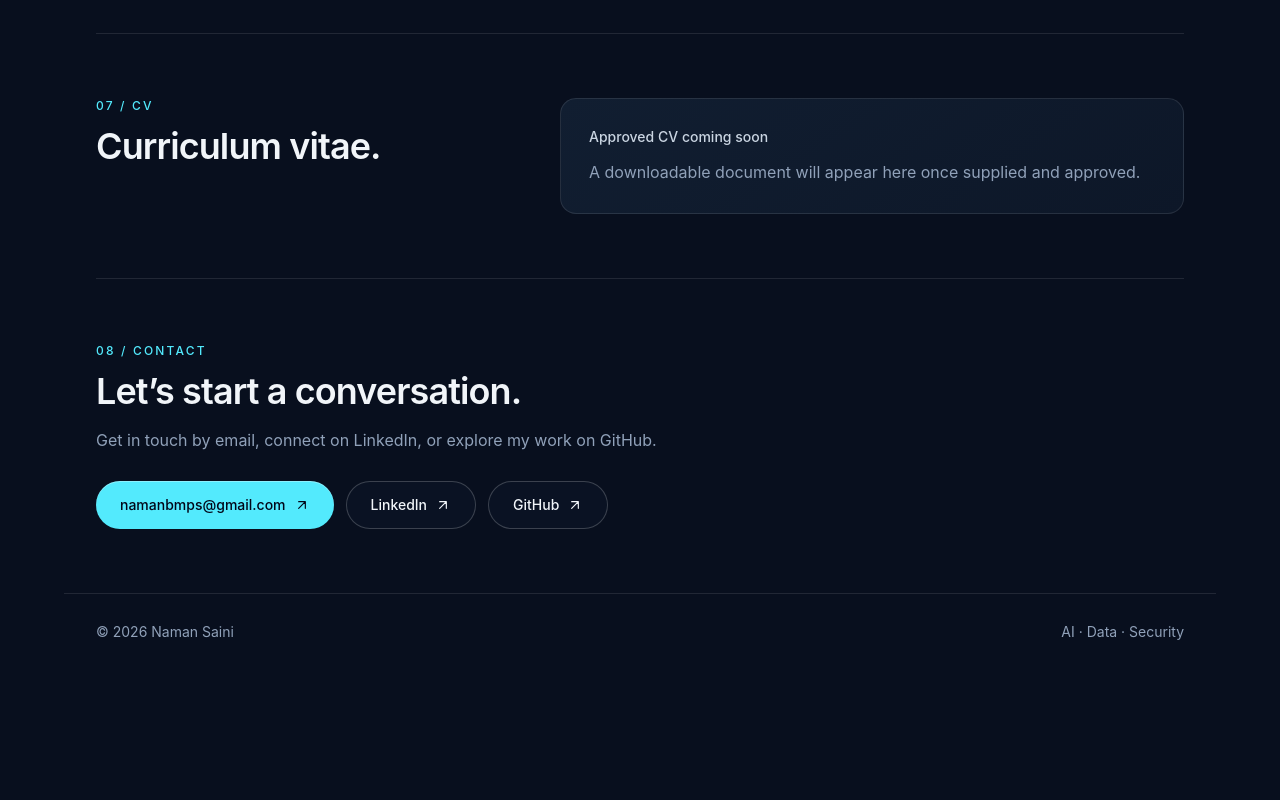
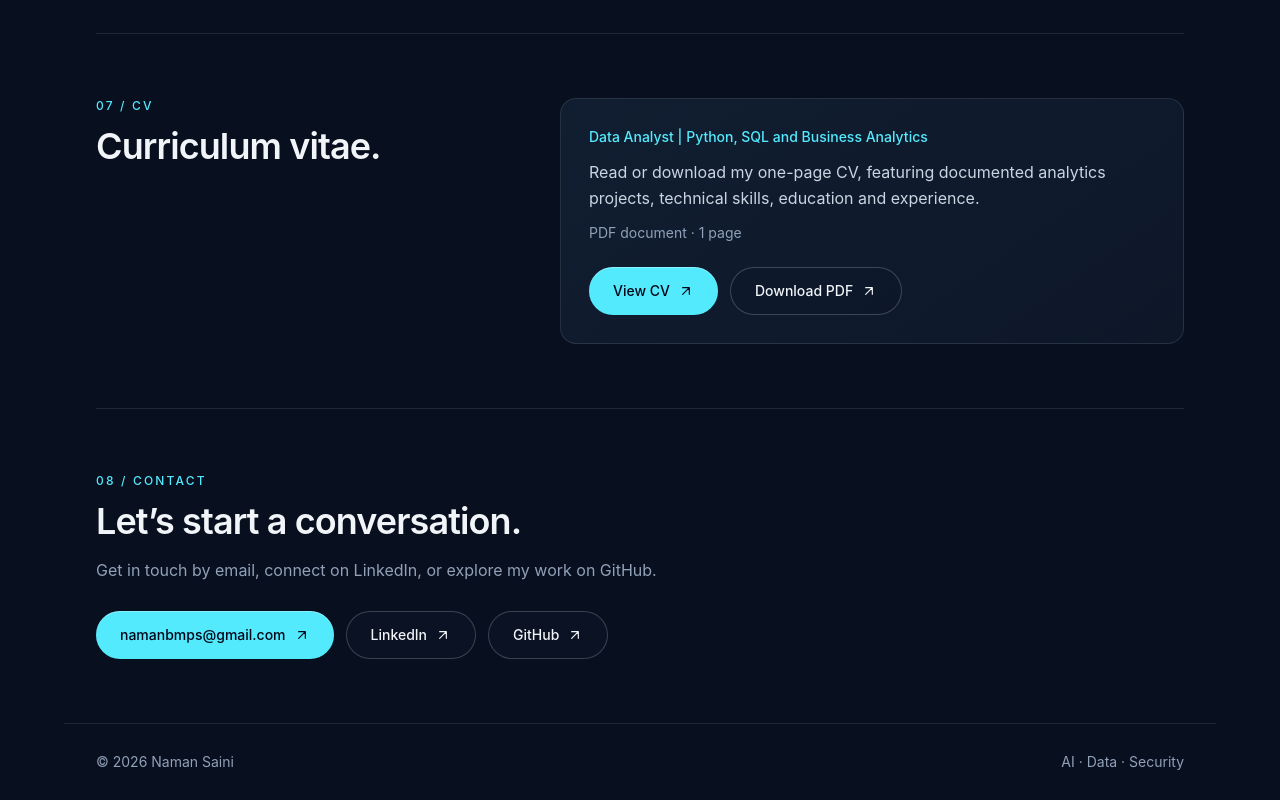
Before and after one commit to NamanSaini04/naman-ai-portfolio, a React (Vite) app: page / in a window 1280 px wide. Shown: the part 5235-6035 px from the top of the page. Before the commit the page ends 5905 px from the top, so only its background shows below. Built offline with nearby package versions, Linux system fonts and the light colour scheme.

Commit message:
Replace CV placeholder with accessible view and download controls

```diff
--- a/src/components/CvSection.jsx
+++ b/src/components/CvSection.jsx
@@ -1,14 +1,26 @@
 import RevealSection from './RevealSection'
 import SectionHeading from './SectionHeading'
+import ArrowIcon from './ArrowIcon'
+import { cvPdfUrl } from '../data/siteConfig'
 
-// Retained for activation via showCV after an approved CV is supplied.
 export default function CvSection() {
   return (
     <RevealSection id="cv" className="grid gap-6 border-t border-white/10 py-12 sm:py-16 md:grid-cols-[1fr_1.5fr] md:gap-12" aria-labelledby="cv-title">
       <SectionHeading id="cv-title" label="07 / CV" title="Curriculum vitae." />
       <div className="surface rounded-2xl border border-white/10 p-6 sm:p-7">
-        <p className="text-sm font-medium text-slate-300">Approved CV coming soon</p>
-        <p className="mt-3 leading-relaxed text-slate-400">A downloadable document will appear here once supplied and approved.</p>
+        <p className="text-sm font-medium text-cyan-300">Data Analyst | Python, SQL and Business Analytics</p>
+        <p className="mt-3 leading-relaxed text-slate-300">
+          Read or download my one-page CV, featuring documented analytics projects, technical skills, education and experience.
+        </p>
+        <p className="mt-3 text-sm text-slate-400">PDF document · 1 page</p>
+        <div className="mt-6 flex flex-wrap gap-3">
+          <a href={cvPdfUrl} target="_blank" rel="noopener noreferrer" className="button-primary inline-flex min-h-12 items-center justify-center gap-2 rounded-full bg-cyan-300 px-6 py-3 text-sm font-medium text-slate-950 hover:bg-cyan-200" aria-label="Open Naman Saini CV as a PDF in a new tab">
+            View CV <ArrowIcon />
+          </a>
+          <a href={cvPdfUrl} download="Naman_Saini_CV.pdf" className="button-secondary inline-flex min-h-12 items-center justify-center gap-2 rounded-full border border-white/20 px-6 py-3 text-sm font-medium hover:bg-white/10" aria-label="Download Naman Saini CV PDF">
+            Download PDF <ArrowIcon />
+          </a>
+        </div>
       </div>
     </RevealSection>
   )
```
